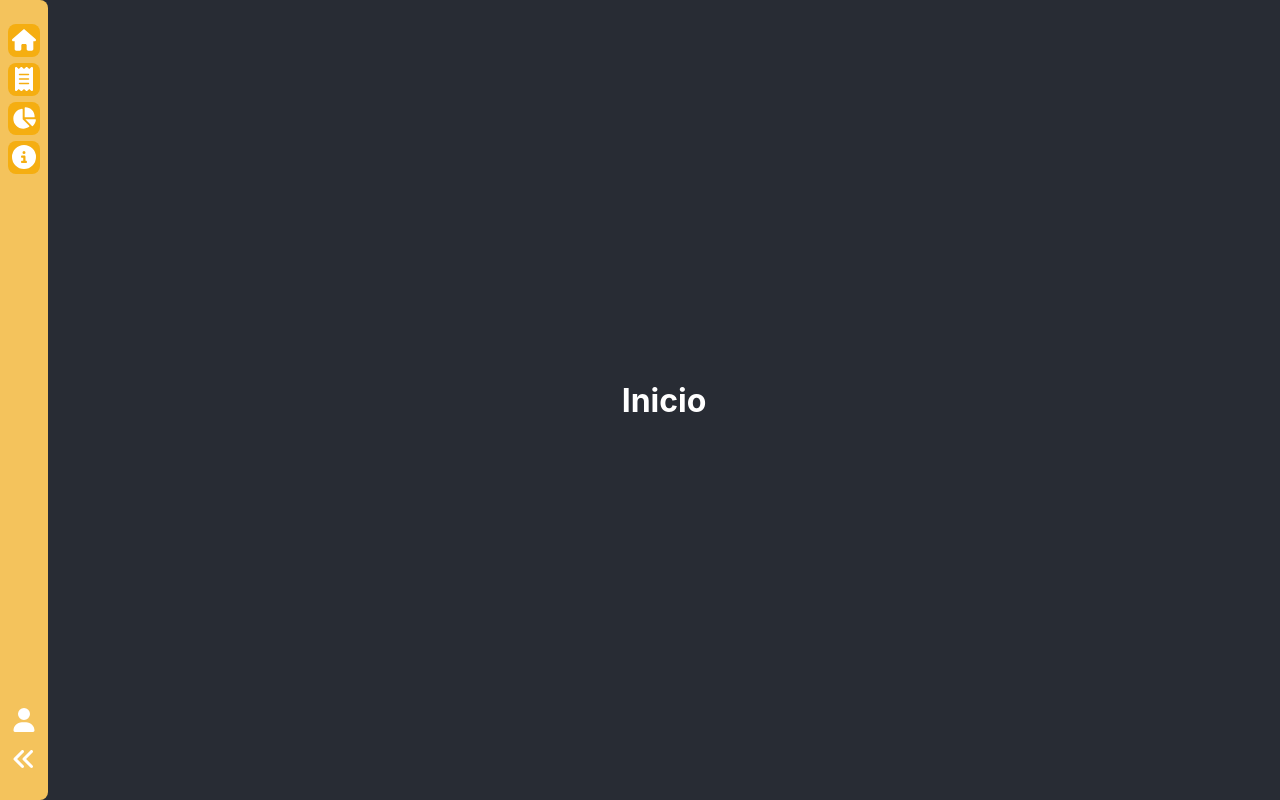
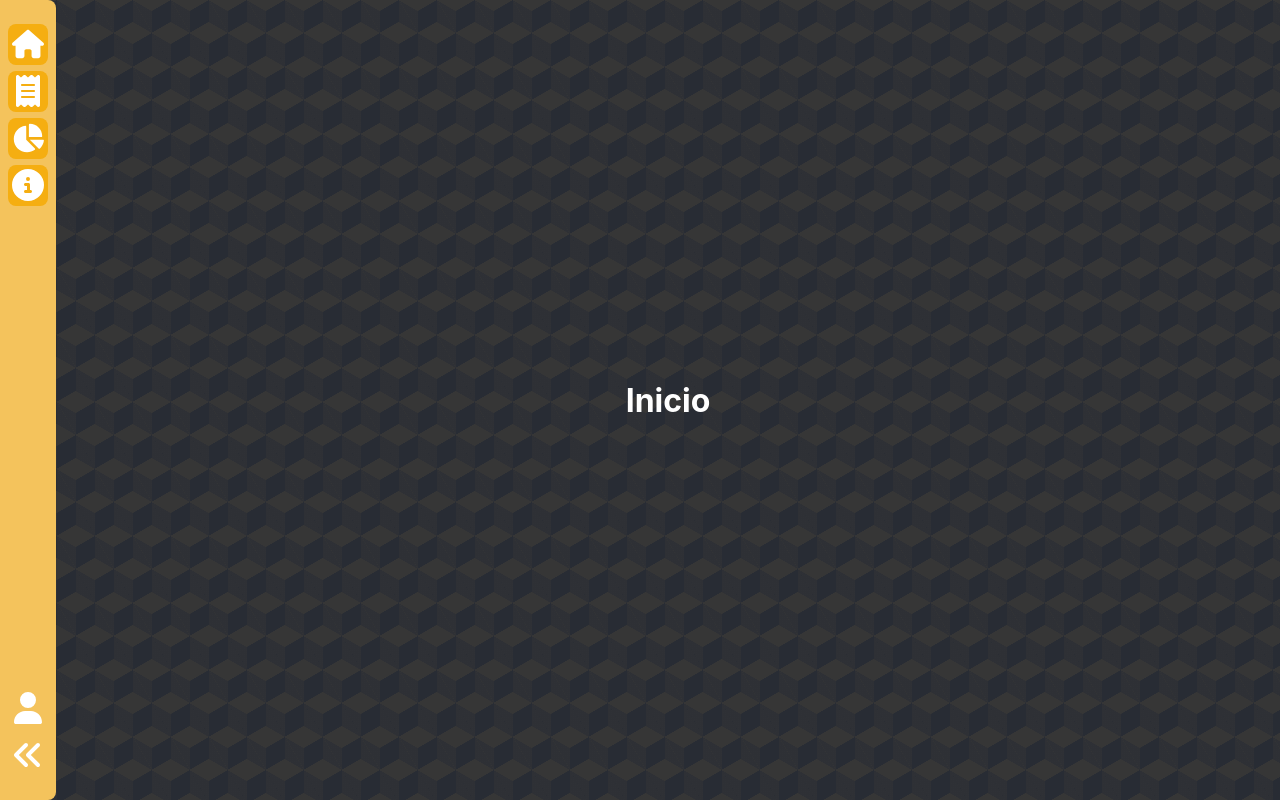
Before and after one commit to practit/Jefferson-webapp, a React (Create React App) app: page / in a window 1280 px wide. Built offline with nearby package versions, Linux system fonts and the light colour scheme.

Commit message:
Updated background and settings view css

```diff
--- a/src/App.css
+++ b/src/App.css
@@ -11,6 +11,11 @@
   color: white;
   background-color: var(--background_dark);
   min-height: 100vh;
+  background-color: #282c34;
+    opacity: 1;
+    background-image: linear-gradient(30deg, #363636 12%, transparent 12.5%, transparent 87%, #363636 87.5%, #363636), linear-gradient(150deg, #363636 12%, transparent 12.5%, transparent 87%, #363636 87.5%, #363636), linear-gradient(30deg, #363636 12%, transparent 12.5%, transparent 87%, #363636 87.5%, #363636), linear-gradient(150deg, #363636 12%, transparent 12.5%, transparent 87%, #363636 87.5%, #363636), linear-gradient(60deg, #36363677 25%, transparent 25.5%, transparent 75%, #36363677 75%, #36363677), linear-gradient(60deg, #36363677 25%, transparent 25.5%, transparent 75%, #36363677 75%, #36363677);
+    background-size: 38px 67px;
+    background-position: 0 0, 0 0, 19px 33px, 19px 33px, 0 0, 19px 33px;
 }
 
 .App-logo {
@@ -73,7 +78,7 @@
   background-color: var(--primary_color);
   margin: 0px;
   padding: 0.5rem;
-  max-width: 2rem;
+  max-width: 2.5rem;
   border-radius: 0px 0.5rem 0.5rem 0px;
   justify-content: space-between;
   left: 0;
@@ -199,7 +204,10 @@
   justify-content: center;
   transition: ease-in-out background-color 50ms;
 }
-
+.settingsForm {
+  display: flex;
+  flex-flow: column;
+}
 .editorPedidos {
     display: flex;
     flex-wrap: wrap;
@@ -242,6 +250,9 @@
 .PedidoBoxButton{
   aspect-ratio: 1/1;
 }
+.PedidoBoxButtonCheckbox {
+  border: none;
+}
 .PedidoBoxForm {
   display: flex;
   flex-direction: column;
```
